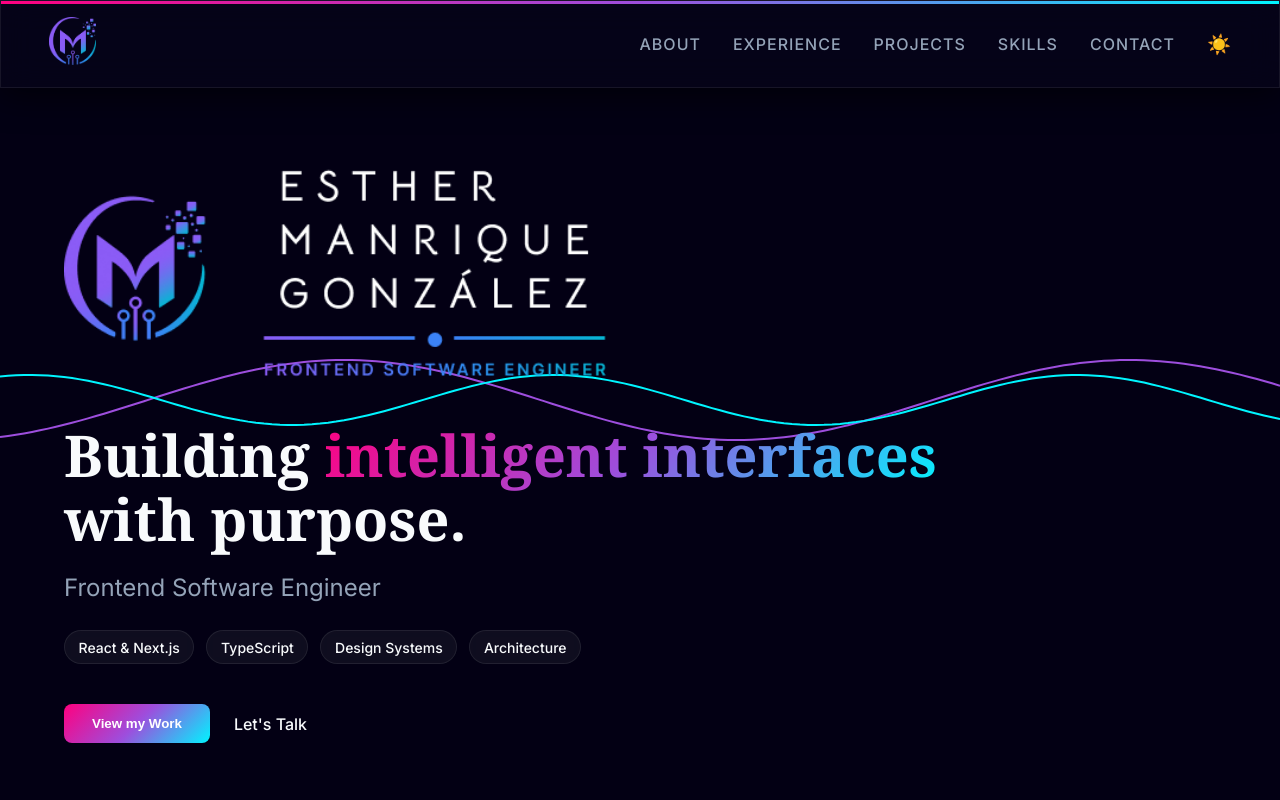
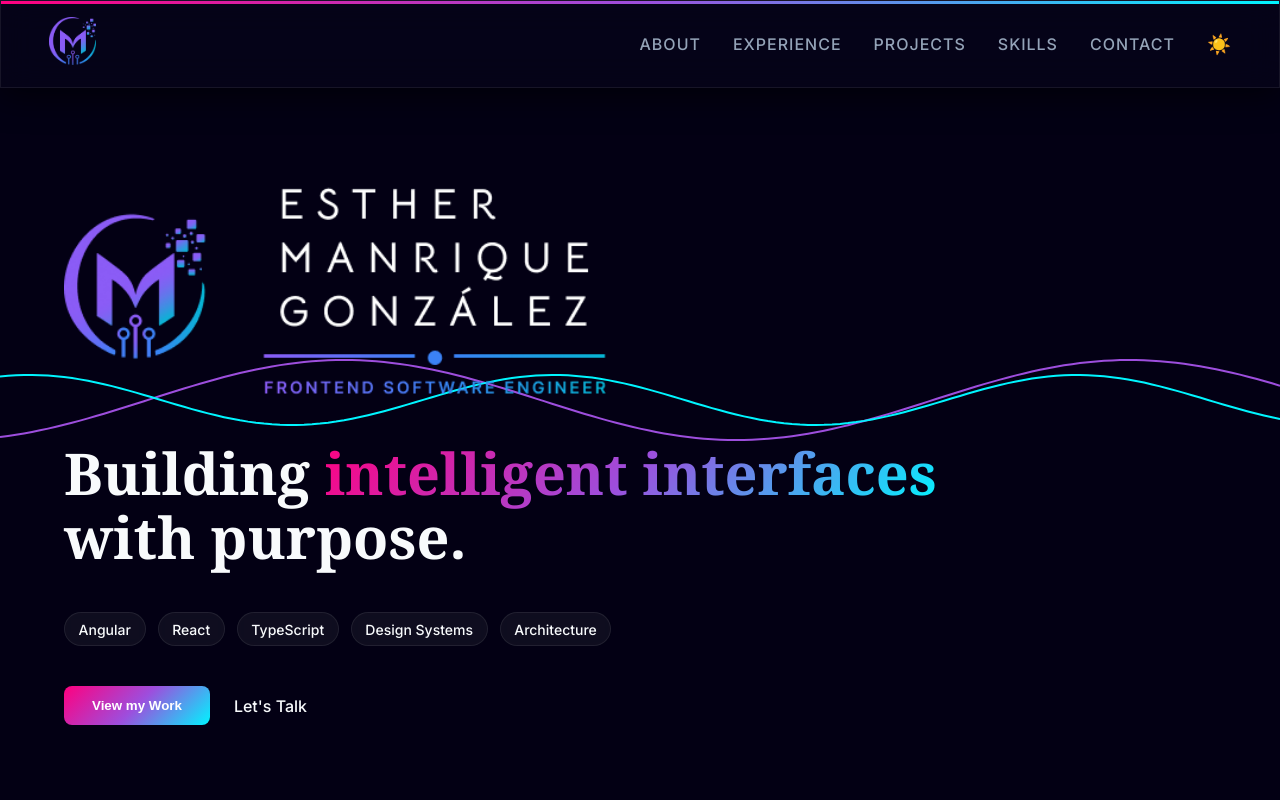
Before and after one commit to EstherManriqueGlez/Portfolio_2026, a React (Vite) app: page / in a window 1280 px wide. Shown: the top 800 px of the page. Built offline with nearby package versions, Linux system fonts and the light colour scheme; a web font is replaced by a local one.

Commit message:
feat: update Hero section styles and content

```diff
--- a/src/components/sections/Hero.module.scss
+++ b/src/components/sections/Hero.module.scss
@@ -8,15 +8,15 @@
 
   .content {
     max-width: 900px;
+    overflow-wrap: break-word;
     text-align: left;
-    overflow-wrap: break-word;
   }
 
   .logoImg {
     height: clamp(100px, 18vw, 220px);
-    width: auto;
     margin-bottom: clamp(1.5rem, 3vw, 2.5rem);
     transition: opacity 0.3s ease;
+    width: auto;
   }
 
   .title {
@@ -24,13 +24,7 @@
     font-size: clamp(2rem, 4.5vw, 4.2rem);
     font-weight: 700;
     line-height: 1.1;
-    margin-bottom: 1.25rem;
-  }
-
-  .subtitle {
-    color: var(--text-muted);
-    font-size: clamp(1.1rem, 2vw, 1.5rem);
-    margin-bottom: 1.5rem;
+    margin-bottom: 2.75rem;
   }
 
   .techBadges {
@@ -40,14 +34,14 @@
     margin-bottom: 2.5rem;
 
     .badge {
+      backdrop-filter: blur(8px);
       background: var(--surface-subtle, rgba(255, 255, 255, 0.05));
+      border-radius: 9999px;
       border: 1px solid var(--border-color, rgba(255, 255, 255, 0.1));
       color: var(--text-main);
-      padding: 0.35rem 0.85rem;
-      border-radius: 9999px;
       font-size: 0.875rem;
       font-weight: 500;
-      backdrop-filter: blur(8px);
+      padding: 0.35rem 0.85rem;
       transition: all 0.2s ease;
 
       &:hover {
@@ -58,8 +52,8 @@
   }
 
   .actions {
+    align-items: center;
     display: flex;
-    align-items: center;
     gap: 1.5rem;
 
     .actionsLink {
@@ -68,9 +62,9 @@
 
     .secondaryLink {
       color: var(--text-main);
+      font-size: 1rem;
+      font-weight: 500;
       text-decoration: none;
-      font-weight: 500;
-      font-size: 1rem;
       transition: color 0.2s ease;
 
       &:hover {
--- a/src/components/sections/Hero.tsx
+++ b/src/components/sections/Hero.tsx
@@ -29,10 +29,10 @@ export const Hero = () => {
         <h1 className={styles.title}>
           Building <GradientText>intelligent interfaces</GradientText> with purpose.
         </h1>
-        <p className={styles.subtitle}>Frontend Software Engineer</p>
 
         <div className={styles.techBadges}>
-          <span className={styles.badge}>React & Next.js</span>
+          <span className={styles.badge}>Angular</span>
+          <span className={styles.badge}>React</span>
           <span className={styles.badge}>TypeScript</span>
           <span className={styles.badge}>Design Systems</span>
           <span className={styles.badge}>Architecture</span>
```
